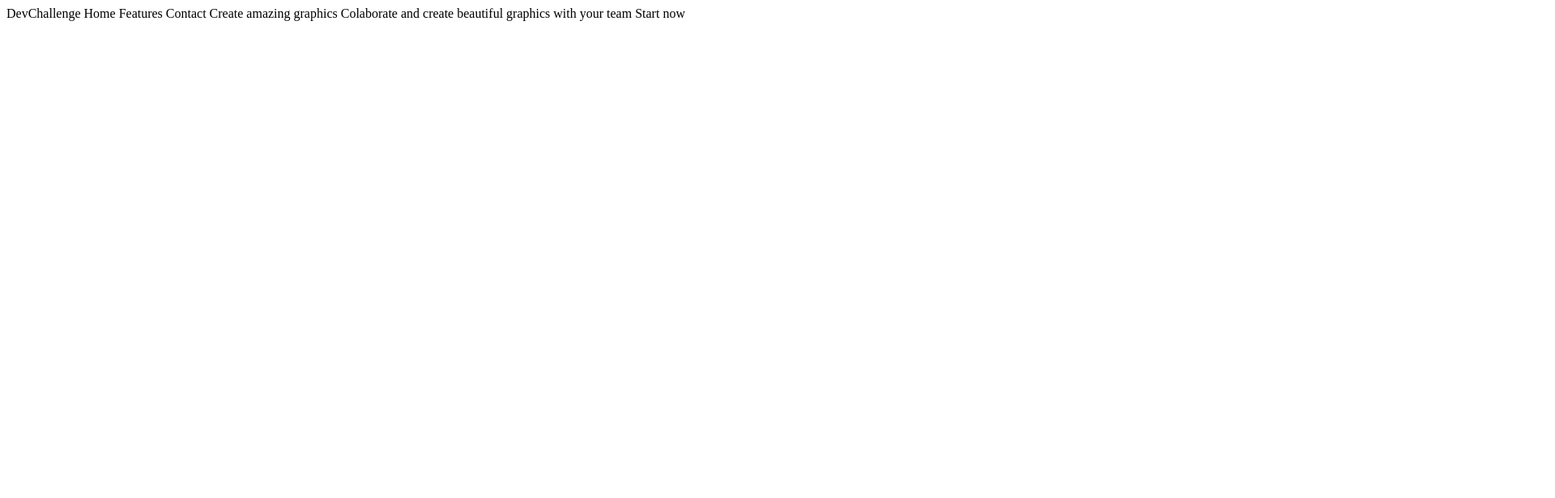
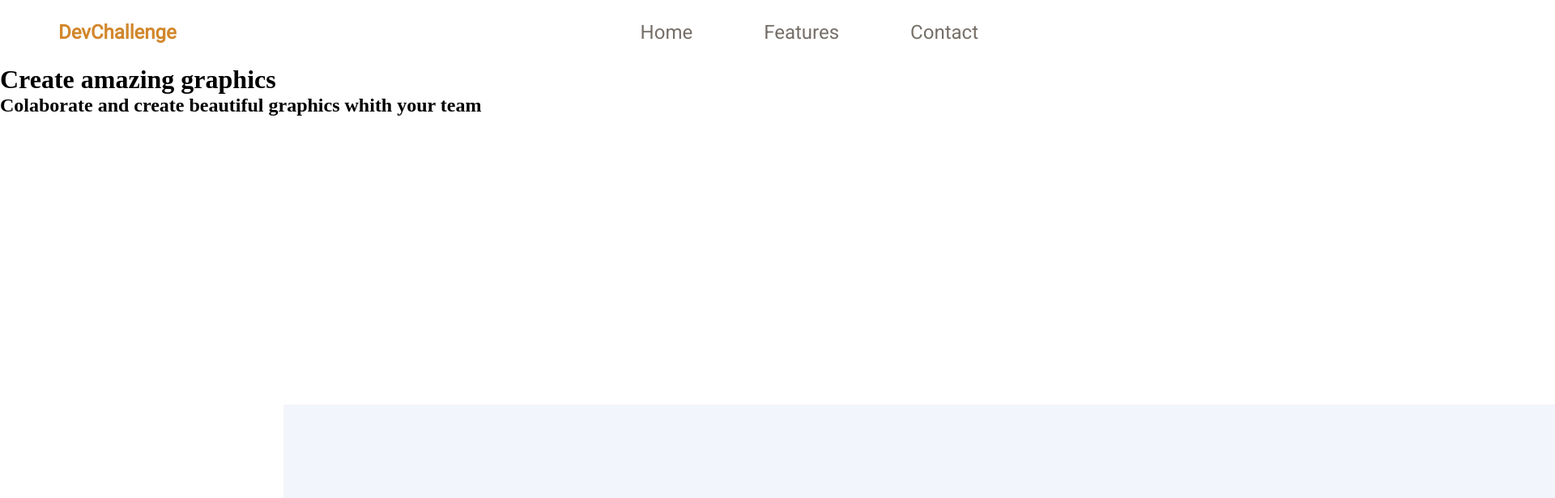
Before and after one commit to Lorenalgm/AmazingGraph, a plain HTML site: page index.html in a window 1280 px wide. Shown: the top 616 px of the page at 81% size, 1920 px wide, since content can reach past the window. Drawn offline with Linux system fonts and the light colour scheme.

Commit message:
primeiro dia

```diff
--- a/index.html
+++ b/index.html
@@ -1,5 +1,28 @@
-DevChallenge
-Home Features Contact
-Create amazing graphics
-Colaborate and create beautiful graphics with your team
-Start now
+<!DOCTYPE html>
+<html lang="en">
+<head>
+    <meta charset="UTF-8">
+    <meta http-equiv="X-UA-Compatible" content="IE=edge">
+    <meta name="viewport" content="width=device-width, initial-scale=1.0">
+    <link rel="stylesheet" href="style.css">
+    <title>Amazing Graph</title>
+</head>
+<body>
+    <div class="container">
+        <navbar class="menu"><a href="#" class="logo">DevChallenge</a>
+            <ul class="lista">
+                <li><a href="#">Home</a></li>
+                <li><a href="#">Features</a></li>
+                <li><a href="#">Contact</a></li>
+            </ul>
+        </navbar>
+        <div class="title">
+            <h1>Create amazing graphics</h1>
+            <h2 class="texto">Colaborate and create beautiful graphics whith your team</h2>
+        </div>
+        <img src="assets/team.jpg" class="imagem">
+        <button class="button">Start</button>
+
+    </div>
+</body>
+</html>
--- /dev/null
+++ b/style.css
@@ -0,0 +1,43 @@
+@import url('https://fonts.googleapis.com/css2?family=Roboto:ital,wght@0,100;0,300;0,400;1,100;1,300;1,400&display=swap');
+
+*{
+    margin: 0;
+    padding: 0;
+}
+
+a {
+    color: #766F68;
+    text-decoration: none;
+    font-family: 'Roboto';
+}
+
+a:hover {
+    background: rgba(214, 122, 127, 0.5);
+}
+
+.logo {
+    font-size: 1.5rem;
+    font-weight: 600;
+    color: #D2872C;
+}
+
+.menu {
+    box-sizing: border-box;
+    height: 5rem;
+    padding: 2rem;
+    display: flex;
+    align-items: center;
+    justify-content: space-between;
+}
+.lista {
+    display: flex;
+    list-style: none;
+    gap: .5rem;
+    font-size: 1.5rem;
+    font-weight: 400;
+}
+
+.menu a {
+    display: block;
+    padding: 2.5rem;
+}
```
